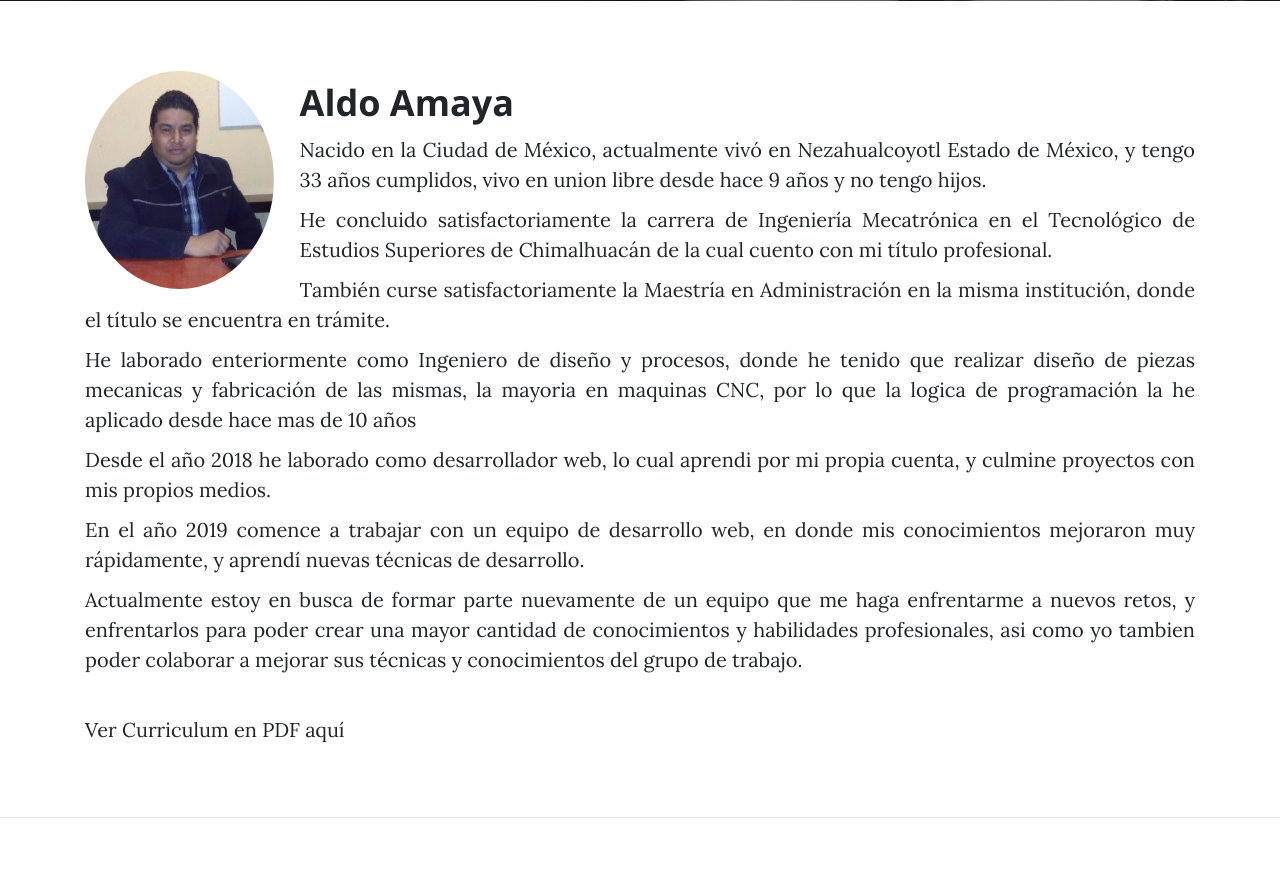
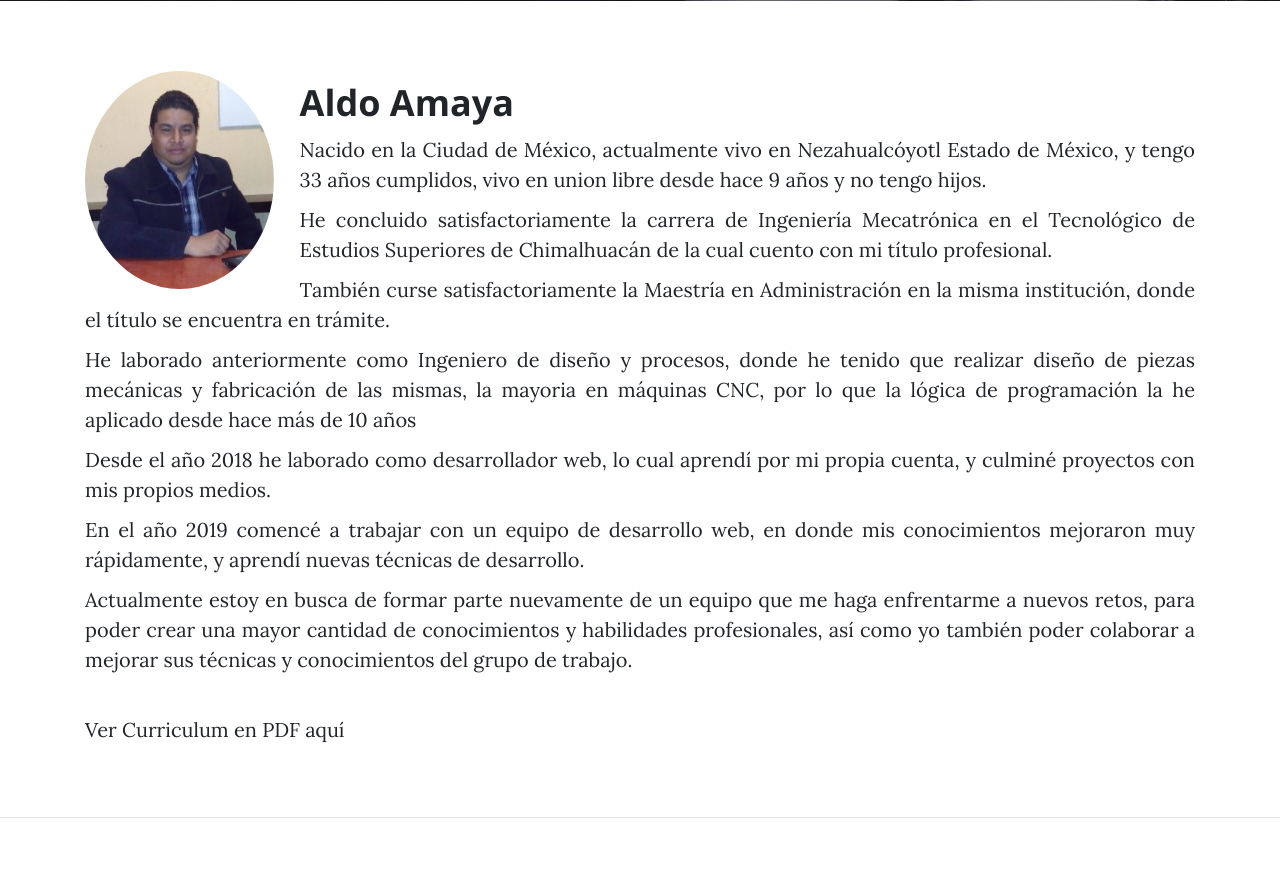
Before and after one commit to Satyr25/Django_CV, a Django app: page / in a window 1280 px wide. Shown: the part 531-1403 px from the top of the page. Run offline with Django 3.2, Linux system fonts and the light colour scheme; parts of the project's set-up code (start-up, migrations or seed data) failed here and were passed over; some libraries are stand-ins or nearby versions.

Commit message:
Ajustes en textos

```diff
--- a/core/templates/core/home.html
+++ b/core/templates/core/home.html
@@ -16,15 +16,15 @@
     <div class="col-sm-12 cv-text">
       <img class="img-fluid avatar" src="{% static 'core/img/avatar.jpg' %}" alt="">
       <h2 class="section-heading">Aldo Amaya</h2>
-      <p>Nacido en la Ciudad de México, actualmente vivó en Nezahualcoyotl Estado de México, y tengo 33 años cumplidos, vivo en union libre desde hace 9 años y no tengo hijos.</p>
+      <p>Nacido en la Ciudad de México, actualmente vivo en Nezahualcóyotl Estado de México, y tengo 33 años cumplidos, vivo en union libre desde hace 9 años y no tengo hijos.</p>
       <p>He concluido satisfactoriamente la carrera de Ingeniería Mecatrónica en el Tecnológico de Estudios Superiores de Chimalhuacán de la cual cuento con mi título profesional.</p>
       <p>También curse satisfactoriamente la Maestría en Administración en la misma institución, donde el título se encuentra en trámite.</p>
-      <p>He laborado enteriormente como Ingeniero de diseño y procesos, donde he tenido que realizar diseño de piezas mecanicas y fabricación de las mismas, la mayoria en maquinas CNC,
-      por lo que la logica de programación la he aplicado desde hace mas de 10 años</p>
-      <p>Desde el año 2018 he laborado como desarrollador web, lo cual aprendi por mi propia cuenta, y culmine proyectos con mis propios medios.</p>
-      <p>En el año 2019 comence a trabajar con un equipo de desarrollo web, en donde mis conocimientos mejoraron muy rápidamente, y aprendí nuevas técnicas de desarrollo. </p>
-      <p>Actualmente estoy en busca de formar parte nuevamente de un equipo que me haga enfrentarme a nuevos retos, y enfrentarlos para poder crear una mayor cantidad de conocimientos
-      y habilidades profesionales, asi como yo tambien poder colaborar a mejorar sus técnicas y conocimientos del grupo de trabajo.</p>
+      <p>He laborado anteriormente como Ingeniero de diseño y procesos, donde he tenido que realizar diseño de piezas mecánicas y fabricación de las mismas, la mayoria en máquinas CNC,
+      por lo que la lógica de programación la he aplicado desde hace más de 10 años</p>
+      <p>Desde el año 2018 he laborado como desarrollador web, lo cual aprendí por mi propia cuenta, y culminé proyectos con mis propios medios.</p>
+      <p>En el año 2019 comencé a trabajar con un equipo de desarrollo web, en donde mis conocimientos mejoraron muy rápidamente, y aprendí nuevas técnicas de desarrollo. </p>
+      <p>Actualmente estoy en busca de formar parte nuevamente de un equipo que me haga enfrentarme a nuevos retos, para poder crear una mayor cantidad de conocimientos
+      y habilidades profesionales, así como yo también poder colaborar a mejorar sus técnicas y conocimientos del grupo de trabajo.</p>
     </div>
 
     <div class="col-lg-7 col-md-8">
```
